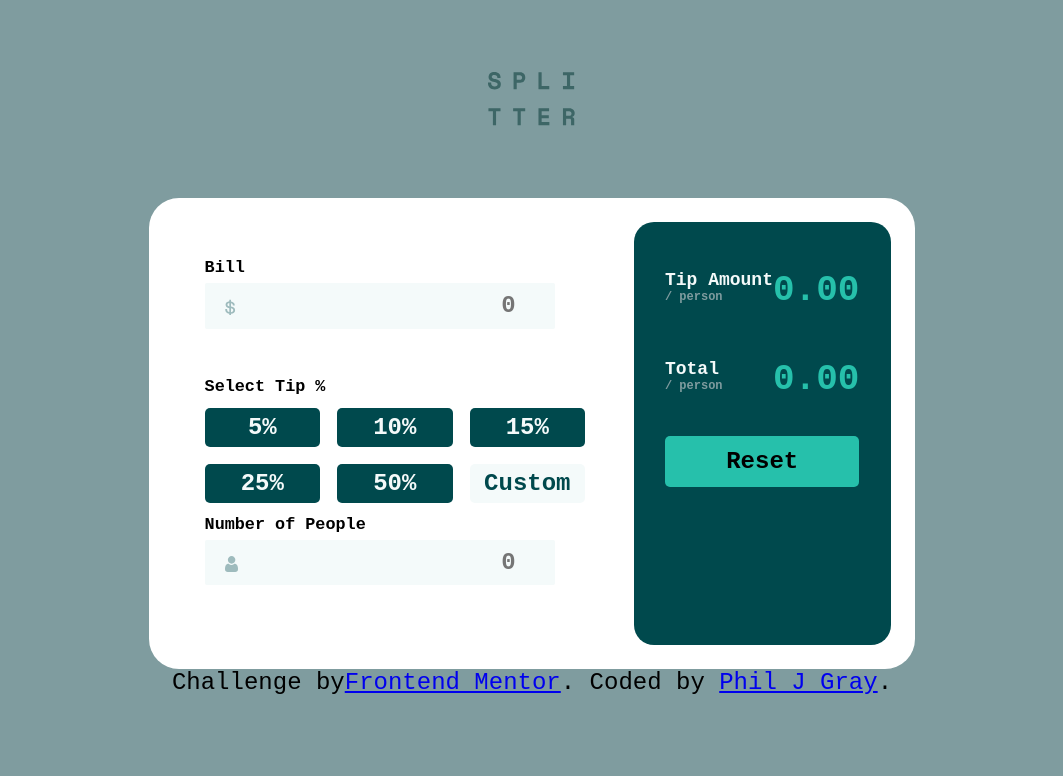
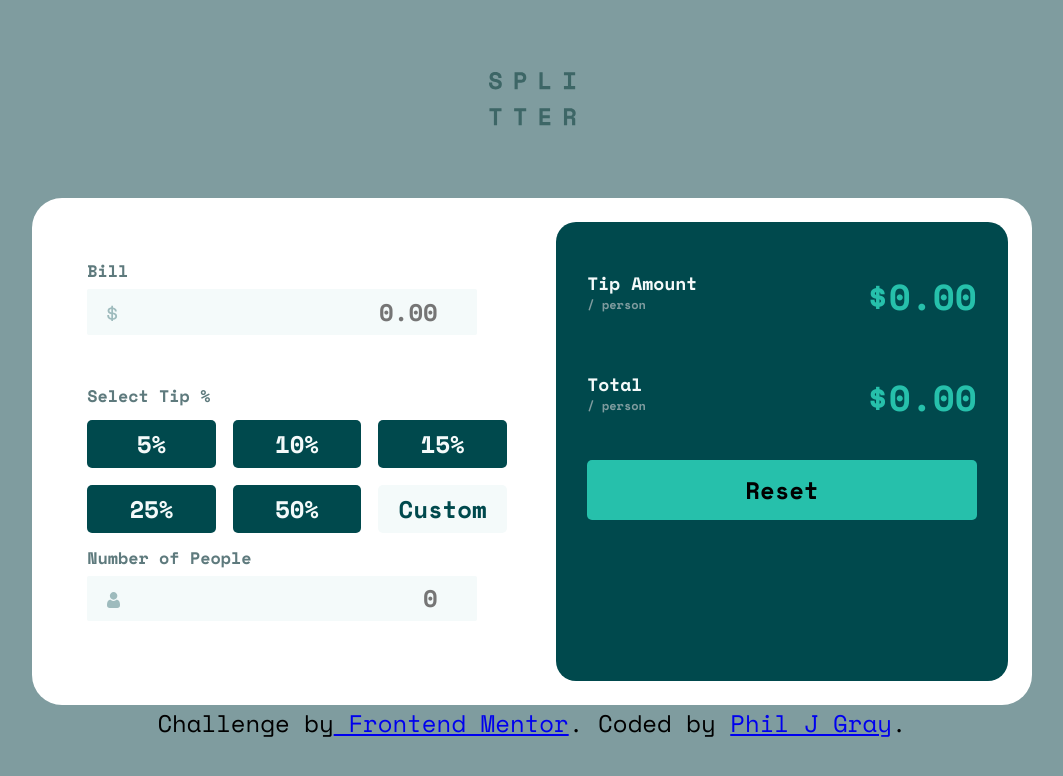
Before and after one commit to PhilJG/tip-calculator, a React (Create React App) app in the folder tip-calculator/: page / in a window 1280 px wide. Shown: the top 776 px of the page, without its empty margins (108-1171 px from the left). Built offline with nearby package versions, Linux system fonts and the light colour scheme.

Commit message:
Added custom tip toggle in UI

```diff
--- a/tip-calculator/public/index.html
+++ b/tip-calculator/public/index.html
@@ -8,6 +8,7 @@
   <meta name="theme-color" content="#000000" />
   <meta name="description" content="Web site created using create-react-app" />
   <link rel="apple-touch-icon" href="%PUBLIC_URL%/logo192.png" />
+  <link href="https://fonts.googleapis.com/css2?family=Space+Mono:wght@400;700&display=swap" rel="stylesheet" />
   <!--
       manifest.json provides metadata used when your web app is installed on a
       user's mobile device or desktop. See https://developers.google.com/web/fundamentals/web-app-manifest/
--- a/tip-calculator/src/App.css
+++ b/tip-calculator/src/App.css
@@ -30,16 +30,23 @@ header {
   padding: 2rem 0 1.3rem 0;
 }
 
+main {
+  display: flex;
+  justify-content: center;
+  align-items: center;
+  flex-direction: column;
+}
+
 .main__container {
   display: grid;
-  grid-template-areas: 'calculator result';
+  grid-template-areas: 'calculator' 'result';
   border-radius: 30px;
+  background-color: var(--white);
+  width: 100%;
 }
 
 .calculator {
   grid-area: calculator;
-  display: flex;
-  flex-direction: column;
 }
 
 .result {
@@ -72,6 +79,7 @@ h1 {
 h3 {
   font-size: 0.7rem;
   padding: 0.5rem 0 0.25rem 0;
+  color: var(--dark-grayish-cyan)
 }
 
 h4 {
@@ -114,12 +122,12 @@ button {
 .input__main {
   background-color: var(--light-grayish-cyan);
   border-style: none;
-  width: 100%;
   height: 1.9rem;
   border-radius: 2px;
   margin: 0;
   margin-bottom: 1.5rem;
   -webkit-appearance: textfield;
+  width: 100%;
 }
 
 .input__main:focus {
@@ -165,8 +173,8 @@ button {
   padding: 0.25rem;
 }
 
-.percentSelect:active {
-  background-color: var(--light-grayish-cyan);
+.percentSelect:hover {
+  background-color: var(--strong-cyan);
   color: var(--very-dark-cyan);
 }
 
@@ -179,6 +187,7 @@ button {
   color: var(--very-dark-cyan);
   background-color: var(--light-grayish-cyan);
   padding: 0.25rem;
+  width: 100%;
 }
 
 #customInput {
@@ -198,7 +207,13 @@ button {
   justify-content: space-between;
 }
 
-#input__message {
+#input__message--bill {
+  color: red;
+  font-size: 0.7rem;
+  padding: 0.5rem 0 0.25rem 0;
+}
+
+#input__message--people {
   color: red;
   font-size: 0.7rem;
   padding: 0.5rem 0 0.25rem 0;
@@ -237,8 +252,11 @@ button {
   width: 100%;
   padding: 0.5rem;
   margin: 0.5rem 0;
-  align-self: flex-end;
+  align-self: flex-end !important;
 }
+
+/* Attribution */
+.attribution {}
 
 @media (min-width: 960px) {
 
@@ -250,18 +268,15 @@ button {
   }
 
   main {
-    display: flex;
     justify-content: center;
     align-items: center;
-    flex-direction: column;
-    max-width: 1000px;
   }
 
   .main__container {
     display: grid;
     grid-template-areas: 'calculator result';
-    background-color: var(--white);
-
+    width: 1000px;
+    grid-template-columns: 50% 50%;
   }
 
   .calculator {
@@ -277,7 +292,6 @@ button {
     flex-direction: column;
   }
 
-
   #tipSelect {
     grid-template-columns: repeat(3, 33%);
   }
--- a/tip-calculator/src/App.js
+++ b/tip-calculator/src/App.js
@@ -9,6 +9,7 @@ function App() {
   const [bill, setBill] = useState(0.00);
   const [people, setPeople] = useState(1);
   const [tip, setTip] = useState(0.00);
+  const [customTip, setCustomTip] = useState("")
 
   const tipPercentage = [
     .05,
@@ -26,23 +27,49 @@ function App() {
   }
 
   function handlePeople(e) {
+    console.log(e);
+
     const value = parseFloat(e.target.value)
 
     setPeople(value);
   }
 
   function handleTip(e) {
-    const value = parseFloat(e.target.value)
+    const value = e.target.value
+    if (value === "custom") {
+      setTip("");
+    } else {
+      setTip(parseFloat(value))
+    }
     console.log(`tip value: ${tip}`);
-    setTip(value);
   }
 
+  const customClick = function () {
+    const customPercent = document.querySelector(".customPercent")
+    const customInput = document.querySelector("#customInput")
+
+    customPercent.classList.toggle("hidden");
+    customInput.classList.toggle("hidden");
+    setCustomTip("");
+  }
+
+
   const handleReset = function () {
-    setBill(0.00);
-    setTip(0.00);
-    setPeople(1);
-    document.getElementById("entry").value = { bill };
-    document.getElementById("people").value = { people };
+    if (people !== 0 || bill !== 0) {
+      setBill(0.00);
+      setTip(0.00);
+      setPeople(1);
+      customClick();
+      document.getElementById("entry").value = { bill };
+      document.getElementById("people").value = { people };
+    } else if (people === 0) {
+      const addMessage = document.querySelector("#input__message--people");
+      addMessage.classList.remove("hidden")
+    }
+    else if (bill === 0) {
+      const addMessage = document.querySelector("#input__message--bill");
+      addMessage.classList.remove("hidden")
+    }
   }
 
   return (
@@ -58,7 +85,8 @@ function App() {
           handlePeople={handlePeople}
           tipPercentage={tipPercentage}
           handleReset={handleReset}
-
+          customClick={customClick}
+          setCustomTip={setCustomTip}
         />
         <Result
           bill={bill}
--- a/tip-calculator/src/components/Attribution.js
+++ b/tip-calculator/src/components/Attribution.js
@@ -2,8 +2,8 @@ export default function Attribution() {
     return (
         <div className="attribution">
             Challenge by
-            <a href="https://www.frontendmentor.io?ref=challenge" target="_blank"
-            >Frontend Mentor</a
+            <a href="https://www.frontendmentor.io?ref=challenge" target="https://www.frontendmentor.io?ref=challenge"
+            > Frontend Mentor</a
             >. Coded by <a href="https://philjgray.ca/">Phil J Gray</a>.
         </div>
     )
--- a/tip-calculator/src/components/Calculator.js
+++ b/tip-calculator/src/components/Calculator.js
@@ -10,12 +10,14 @@ export default function Calculator({
     handlePeople,
     handleTip,
     tipPercentage,
+    entryRef, peopleRef, customClick
 }) {
+
 
     const tipButtons = tipPercentage.map((percentage, index) => (
         <button
             key={index}
-            className="percentSelect"
+            className={percentage === tip ? "percentSelect:focus " : "percentSelect"}
             value={percentage}
             onClick={handleTip}
         >
@@ -27,15 +29,15 @@ export default function Calculator({
         <section className="container calculator">
             <div className="input__span">
                 <h3>Bill</h3>
-                <span id="input__message" className="hidden">Must be a number</span>
+                <span id="input__message--bill" className="hidden">Must be a number</span>
             </div>
             <div className="input__wrapper">
 
                 <input
                     id="entry"
                     className="input__main"
-                    placeholder={bill}
-                    type="number"
+                    placeholder="0.00"
+                    type="number" ref={entryRef}
                     onChange={handleBill}
                 />
                 <Dollar className="input__icon" />
@@ -45,19 +47,17 @@ export default function Calculator({
 
             <div id="tipSelect">
                 {tipButtons}
-                <button className="customPercent" value="">Custom</button>
+                <button className="customPercent" onClick={customClick} >Custom</button>
+                <input
+                    id="customInput"
+                    className="percentSelect hidden"
+                    type="number"
+                />
             </div>
-            <input
-                id="customInput"
-                className="percentSelect hidden"
-                type="number"
-            // placeholder={people}
-
-            />
 
             <div className="input__span">
                 <h3>Number of People</h3>
-                <span id="input__message" className="hidden">Must be a number</span>
+                <span id="input__message--people" className="hidden">Can't be zero</span>
             </div>
             <div className="input__wrapper">
 
--- a/tip-calculator/src/components/Result.js
+++ b/tip-calculator/src/components/Result.js
@@ -29,14 +29,14 @@ export default function Result({ tip, bill, people, handleReset }) {
                     <h4>Tip Amount</h4>
                     <h5>/ person</h5>
                 </div>
-                <h1 className="result__total--tip">{tipResult()}</h1>
+                <h1 className="result__total--tip">{`$${tipResult()}`}</h1>
             </div>
             <div className="result__total">
                 <div className="result__total--units">
                     <h4>Total</h4>
                     <h5>/ person</h5>
                 </div>
-                <h1 className="result__total--bill">{totalResult()}</h1>
+                <h1 className="result__total--bill">{`$${totalResult()}`}</h1>
             </div>
 
             <button id="reset" onClick={handleReset}>Reset</button>
```
